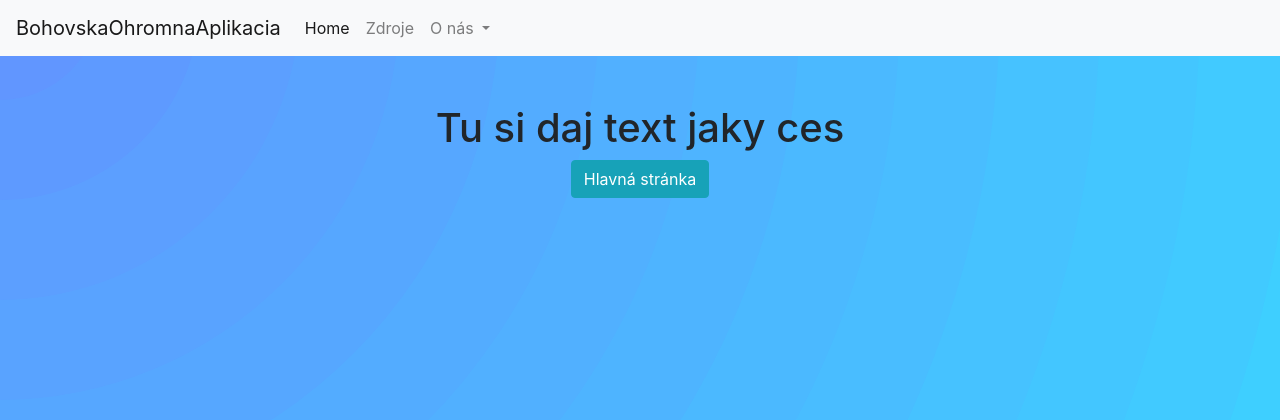
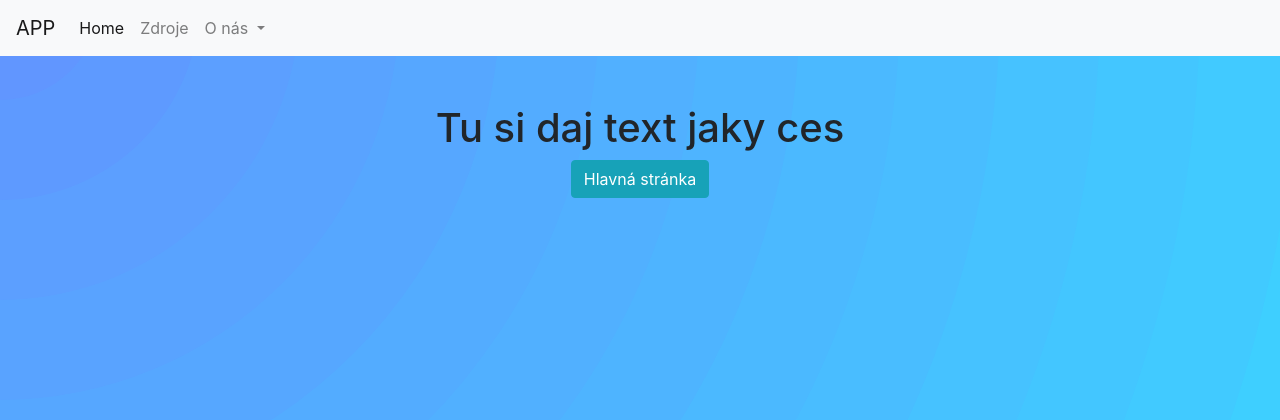
Before and after one commit to davidgellen/WT2-SKUSKA, a PHP site: page /about/goals.php in a window 1280 px wide. Shown: the top 420 px of the page. Run offline with PHP 8.4, Linux system fonts and the light colour scheme; a stand-in replaces the project's code that opens the database connection; some libraries are stand-ins or nearby versions.

Commit message:
Title/Nazov
faster change title

```diff
--- a/about/david_g.php
+++ b/about/david_g.php
@@ -10,7 +10,7 @@
 <div class="wrapper flex-grow-1 center-content" id="betterWidth">
     <header>
         <nav class="navbar navbar-expand-lg navbar-light bg-light">
-            <a class="navbar-brand" href="../index.php">BohovskaOhromnaAplikacia</a>
+            <a class="navbar-brand" href="../index.php"><?php include "../includes/name_page.php" ?></a>
             <button class="navbar-toggler" type="button" data-toggle="collapse" data-target="#navbarSupportedContent" aria-controls="navbarSupportedContent" aria-expanded="false" aria-label="Toggle navigation">
                 <span class="navbar-toggler-icon"></span>
             </button>
--- a/about/goals.php
+++ b/about/goals.php
@@ -10,7 +10,7 @@
 <div class="wrapper flex-grow-1 center-content" id="betterWidth">
     <header>
         <nav class="navbar navbar-expand-lg navbar-light bg-light">
-            <a class="navbar-brand" href="../index.php">BohovskaOhromnaAplikacia</a>
+            <a class="navbar-brand" href="../index.php"><?php include "../includes/name_page.php" ?></a>
             <button class="navbar-toggler" type="button" data-toggle="collapse" data-target="#navbarSupportedContent" aria-controls="navbarSupportedContent" aria-expanded="false" aria-label="Toggle navigation">
                 <span class="navbar-toggler-icon"></span>
             </button>
--- a/about/patrik_i.php
+++ b/about/patrik_i.php
@@ -10,7 +10,7 @@
 <div class="wrapper flex-grow-1 center-content" id="betterWidth">
     <header>
         <nav class="navbar navbar-expand-lg navbar-light bg-light">
-            <a class="navbar-brand" href="../index.php">BohovskaOhromnaAplikacia</a>
+            <a class="navbar-brand" href="../index.php"><?php include "../includes/name_page.php" ?></a>
             <button class="navbar-toggler" type="button" data-toggle="collapse" data-target="#navbarSupportedContent" aria-controls="navbarSupportedContent" aria-expanded="false" aria-label="Toggle navigation">
                 <span class="navbar-toggler-icon"></span>
             </button>
--- a/about/patrik_k.php
+++ b/about/patrik_k.php
@@ -10,7 +10,7 @@
 <div class="wrapper flex-grow-1 center-content" id="betterWidth">
     <header>
         <nav class="navbar navbar-expand-lg navbar-light bg-light">
-            <a class="navbar-brand" href="../index.php">BohovskaOhromnaAplikacia</a>
+            <a class="navbar-brand" href="../index.php"><?php include "../includes/name_page.php" ?></a>
             <button class="navbar-toggler" type="button" data-toggle="collapse" data-target="#navbarSupportedContent" aria-controls="navbarSupportedContent" aria-expanded="false" aria-label="Toggle navigation">
                 <span class="navbar-toggler-icon"></span>
             </button>
--- a/about/peter_k.php
+++ b/about/peter_k.php
@@ -10,7 +10,7 @@
 <div class="wrapper flex-grow-1 center-content" id="betterWidth">
     <header>
         <nav class="navbar navbar-expand-lg navbar-light bg-light">
-            <a class="navbar-brand" href="../index.php">BohovskaOhromnaAplikacia</a>
+            <a class="navbar-brand" href="../index.php"><?php include "../includes/name_page.php" ?></a>
             <button class="navbar-toggler" type="button" data-toggle="collapse" data-target="#navbarSupportedContent" aria-controls="navbarSupportedContent" aria-expanded="false" aria-label="Toggle navigation">
                 <span class="navbar-toggler-icon"></span>
             </button>
--- a/about/zuzana_m.php
+++ b/about/zuzana_m.php
@@ -10,7 +10,7 @@
 <div class="wrapper flex-grow-1 center-content" id="betterWidth">
     <header>
         <nav class="navbar navbar-expand-lg navbar-light bg-light">
-            <a class="navbar-brand" href="../index.php">BohovskaOhromnaAplikacia</a>
+            <a class="navbar-brand" href="../index.php"><?php include "../includes/name_page.php" ?></a>
             <button class="navbar-toggler" type="button" data-toggle="collapse" data-target="#navbarSupportedContent" aria-controls="navbarSupportedContent" aria-expanded="false" aria-label="Toggle navigation">
                 <span class="navbar-toggler-icon"></span>
             </button>
--- a/includes/header.php
+++ b/includes/header.php
@@ -1,4 +1,4 @@
 <meta charset="UTF-8">
-<title>BOA-TAM</title>
+<title>APP</title>
 <link rel="shortcut icon" type="image/jpg" href="sources/sc_icon.png"/>
 <link rel="stylesheet" href="https://stackpath.bootstrapcdn.com/bootstrap/4.3.1/css/bootstrap.min.css" integrity="sha384-ggOyR0iXCbMQv3Xipma34MD+dH/1fQ784/j6cY/iJTQUOhcWr7x9JvoRxT2MZw1T" crossorigin="anonymous">
--- /dev/null
+++ b/includes/name_page.php
@@ -0,0 +1,3 @@
+<?php
+echo "APP";
+?>
--- a/index.php
+++ b/index.php
@@ -82,7 +82,7 @@ else if(isset($_POST['email']) && isset($_POST['password'])){
 <div class="wrapper flex-grow-1 center-content" id="betterWidth">
     <header>
         <nav class="navbar navbar-expand-lg navbar-light bg-light">
-            <a class="navbar-brand" href="index.php">BohovskaOhromnaAplikacia</a>
+            <a class="navbar-brand" href="index.php"><?php include "includes/name_page.php" ?></a>
             <button class="navbar-toggler" type="button" data-toggle="collapse" data-target="#navbarSupportedContent" aria-controls="navbarSupportedContent" aria-expanded="false" aria-label="Toggle navigation">
                 <span class="navbar-toggler-icon"></span>
             </button>
--- a/profiles/studentProfil.php
+++ b/profiles/studentProfil.php
@@ -38,7 +38,7 @@ if(isset($_SESSION['logged_as'])){
 <div class="wrapper flex-grow-1 center-content" id="betterWidth">
     <header>
         <nav class="navbar navbar-expand-lg navbar-light bg-light">
-            <a class="navbar-brand" href="../index.php">BohovskaOhromnaAplikacia</a>
+            <a class="navbar-brand" href="../index.php"><?php include "../includes/name_page.php" ?></a>
             <button class="navbar-toggler" type="button" data-toggle="collapse" data-target="#navbarSupportedContent" aria-controls="navbarSupportedContent" aria-expanded="false" aria-label="Toggle navigation">
                 <span class="navbar-toggler-icon"></span>
             </button>
--- a/profiles/teacherProfil.php
+++ b/profiles/teacherProfil.php
@@ -36,7 +36,7 @@ if(isset($_SESSION['logged_as'])){
 <div class="wrapper flex-grow-1 center-content" id="betterWidth">
     <header>
         <nav class="navbar navbar-expand-lg navbar-light bg-light">
-            <a class="navbar-brand" href="../index.php">BohovskaOhromnaAplikacia</a>
+            <a class="navbar-brand" href="../index.php"><?php include "../includes/name_page.php" ?></a>
             <button class="navbar-toggler" type="button" data-toggle="collapse" data-target="#navbarSupportedContent" aria-controls="navbarSupportedContent" aria-expanded="false" aria-label="Toggle navigation">
                 <span class="navbar-toggler-icon"></span>
             </button>
--- a/register.php
+++ b/register.php
@@ -51,7 +51,7 @@ if(isset($_POST['name']) && isset($_POST['surname']) && isset($_POST['email']) &
 <div class="wrapper flex-grow-1 center-content" id="betterWidth">
     <header>
         <nav class="navbar navbar-expand-lg navbar-light bg-light">
-            <a class="navbar-brand" href="index.php">BohovskaOhromnaAplikacia</a>
+            <a class="navbar-brand" href="index.php"><?php include "includes/name_page.php" ?></a>
             <button class="navbar-toggler" type="button" data-toggle="collapse" data-target="#navbarSupportedContent" aria-controls="navbarSupportedContent" aria-expanded="false" aria-label="Toggle navigation">
                 <span class="navbar-toggler-icon"></span>
             </button>
--- a/source/sources.php
+++ b/source/sources.php
@@ -18,7 +18,7 @@ pozadie- https://www.svgbackgrounds.com/#rainbow-vortex by
 <div class="wrapper flex-grow-1 center-content" id="betterWidth">
     <header>
         <nav class="navbar navbar-expand-lg navbar-light bg-light">
-            <a class="navbar-brand" href="../index.php">BohovskaOhromnaAplikacia</a>
+            <a class="navbar-brand" href="../index.php"><?php include "../includes/name_page.php" ?></a>
             <button class="navbar-toggler" type="button" data-toggle="collapse" data-target="#navbarSupportedContent" aria-controls="navbarSupportedContent" aria-expanded="false" aria-label="Toggle navigation">
                 <span class="navbar-toggler-icon"></span>
             </button>
```
